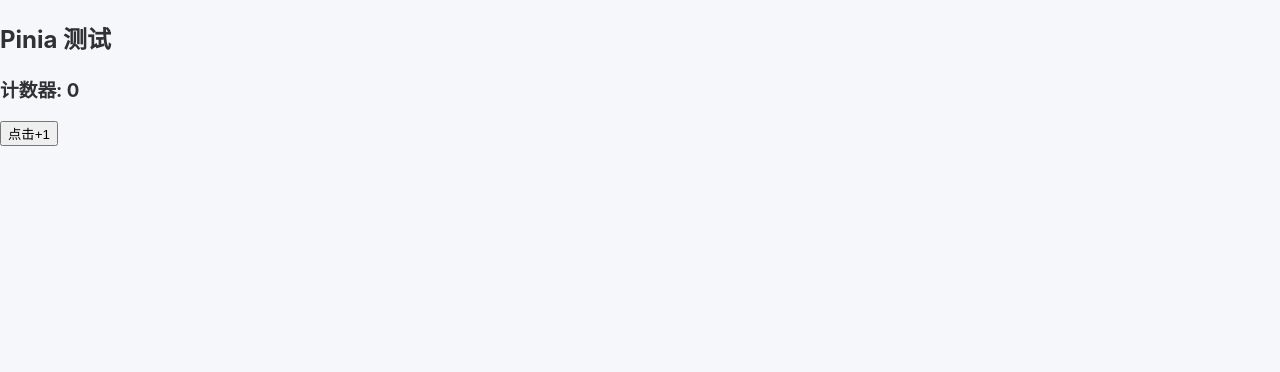
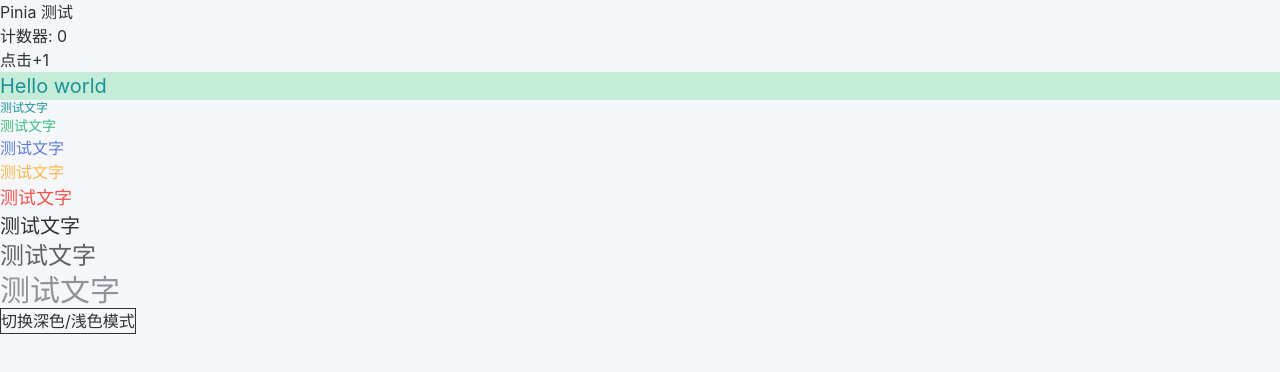
Before and after one commit to MasonToolchain/vue3-ts-template, a Vue app: page /demo in a window 1280 px wide. Shown: the top 372 px of the page. Built offline with nearby package versions, Linux system fonts and the light colour scheme; the HTML template or start-up script is replaced by a standard one.

Commit message:
chore: 集成原子化方案 并联动设计令牌

```diff
--- a/package.json
+++ b/package.json
@@ -37,6 +37,7 @@
     "prettier": "3.8.1",
     "sass": "^1.97.3",
     "typescript": "~5.9.3",
+    "unocss": "^66.6.0",
     "vite": "^7.3.1",
     "vite-plugin-vue-devtools": "^8.0.5",
     "vue-tsc": "^3.2.4"
--- a/src/plugins/assets.ts
+++ b/src/plugins/assets.ts
@@ -1,4 +1,5 @@
 import "@/assets/scss/index.scss"
+import 'virtual:uno.css'
 
 /**
  * 空方法，通过调用该方法，导入上面 import 中的样式和资源
--- a/src/views/demo.vue
+++ b/src/views/demo.vue
@@ -1,9 +1,25 @@
 <template>
-  <div class="demo">
+  <!-- Pinia 持久化 -->
+  <div>
     <h2>Pinia 测试</h2>
     <h3>计数器: {{ counter }}</h3>
     <button @click="demoStore.increment()">点击+1</button>
   </div>
+
+  <!-- Unocss -->
+  <div class="demo">Hello world</div>
+  <div class="text-xs text-primary">测试文字</div>
+  <div class="text-sm text-success">测试文字</div>
+  <div class="text-md text-info">测试文字</div>
+  <div class="text-base text-warning">测试文字</div>
+  <div class="text-lg text-danger">测试文字</div>
+  <div class="text-xl text-text-primary">测试文字</div>
+  <div class="text-2xl text-text-regular">测试文字</div>
+  <div class="text-3xl text-text-secondary">测试文字</div>
+
+  <button class="mt-xl px-md py-sm border rounded-base" @click="toggleTheme">
+    切换深色/浅色模式
+  </button>
 </template>
 
 <script setup lang="ts">
@@ -14,4 +30,16 @@
 const demoStore = useDemoStore()
 
 const { counter } = storeToRefs(demoStore)
+
+const toggleTheme = () => {
+  const html = document.documentElement
+  const currentTheme = html.getAttribute('data-theme')
+  html.setAttribute('data-theme', currentTheme === 'dark' ? 'light' : 'dark')
+}
 </script>
+
+<style scoped lang="scss">
+.demo {
+  @apply text-xl text-primary bg-success-light-7;
+}
+</style>
--- /dev/null
+++ b/uno.config.ts
@@ -0,0 +1,74 @@
+import { defineConfig, presetWind4, transformerDirectives, transformerVariantGroup } from 'unocss'
+
+export default defineConfig({
+  presets: [
+    presetWind4({
+      // 使用了 Tailwind 4 作为预设，可以通过配置 preflights: { reset: true }来开启样式重置，故这里无需安装其他依赖了。
+      preflights: { reset: true },
+    }),
+  ],
+
+  transformers: [
+    // 启用 @apply 指令支持
+    transformerDirectives(),
+    // 启用 `hover:(bg-gray-400 text-white)` 类写法
+    transformerVariantGroup(),
+  ],
+
+  theme: {
+    colors: {
+      // 品牌与状态色
+      primary: 'var(--color-primary)',
+      success: 'var(--color-success)',
+      warning: 'var(--color-warning)',
+      danger: 'var(--color-danger)',
+      info: 'var(--color-info)',
+      // 文字色
+      'text-primary': 'var(--color-text-primary)',
+      'text-regular': 'var(--color-text-regular)',
+      'text-secondary': 'var(--color-text-secondary)',
+      // 背景色
+      'bg-page': 'var(--bg-color-page)',
+      'bg-base': 'var(--bg-color-base)',
+    },
+    spacing: {
+      xs: 'var(--spacing-xs)',
+      sm: 'var(--spacing-sm)',
+      md: 'var(--spacing-md)',
+      lg: 'var(--spacing-lg)',
+      xl: 'var(--spacing-xl)',
+      '2xl': 'var(--spacing-2xl)',
+    },
+    fontSize: {
+      xs: 'var(--font-size-xs)',
+      sm: 'var(--font-size-sm)',
+      base: 'var(--font-size-base)',
+      lg: 'var(--font-size-lg)',
+      xl: 'var(--font-size-xl)',
+      '2xl': 'var(--font-size-2xl)',
+      '3xl': 'var(--font-size-3xl)',
+    },
+    borderRadius: {
+      sm: 'var(--border-radius-sm)',
+      base: 'var(--border-radius-base)',
+      lg: 'var(--border-radius-lg)',
+      full: 'var(--border-radius-full)',
+    },
+  },
+
+  rules: [
+    ...['primary', 'success', 'warning', 'danger', 'info'].flatMap((color) => [
+      [`bg-${color}-light-3`, { 'background-color': `var(--color-${color}-light-3)` }],
+      [`bg-${color}-light-5`, { 'background-color': `var(--color-${color}-light-5)` }],
+      [`bg-${color}-light-7`, { 'background-color': `var(--color-${color}-light-7)` }],
+      [`bg-${color}-light-9`, { 'background-color': `var(--color-${color}-light-9)` }],
+      [`text-${color}-dark-2`, { color: `var(--color-${color}-dark-2)` }],
+    ]),
+  ],
+
+  shortcuts: {
+    // 布局
+    'flex-center': 'flex justify-center items-center',
+    'flex-col-center': 'flex flex-col justify-center items-center',
+  },
+})
--- a/vite.config.ts
+++ b/vite.config.ts
@@ -4,6 +4,7 @@
 import vue from '@vitejs/plugin-vue'
 import vueJsx from '@vitejs/plugin-vue-jsx'
 import vueDevTools from 'vite-plugin-vue-devtools'
+import UnoCSS from 'unocss/vite'
 
 // https://vite.dev/config/
 export default defineConfig({
@@ -11,6 +12,7 @@
     vue(),
     vueJsx(),
     vueDevTools(),
+    UnoCSS()
   ],
   resolve: {
     alias: {
```
Also changed, not shown: 1 other file (tests, documents, lock files or other folders).
